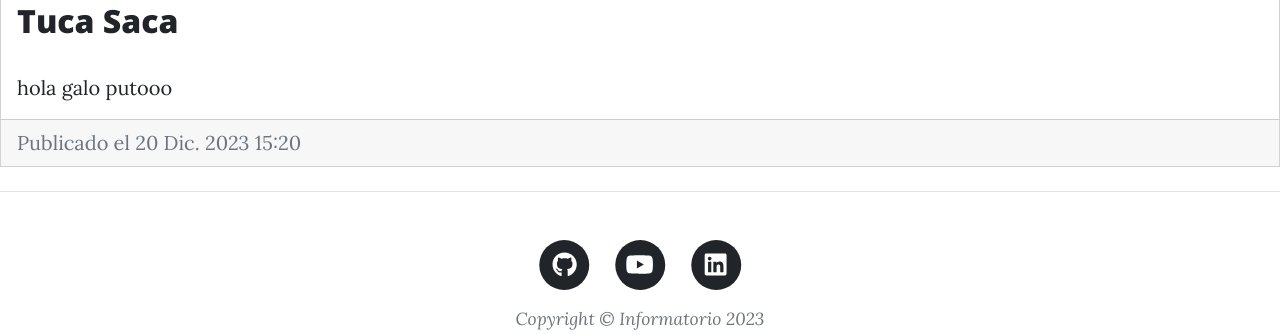
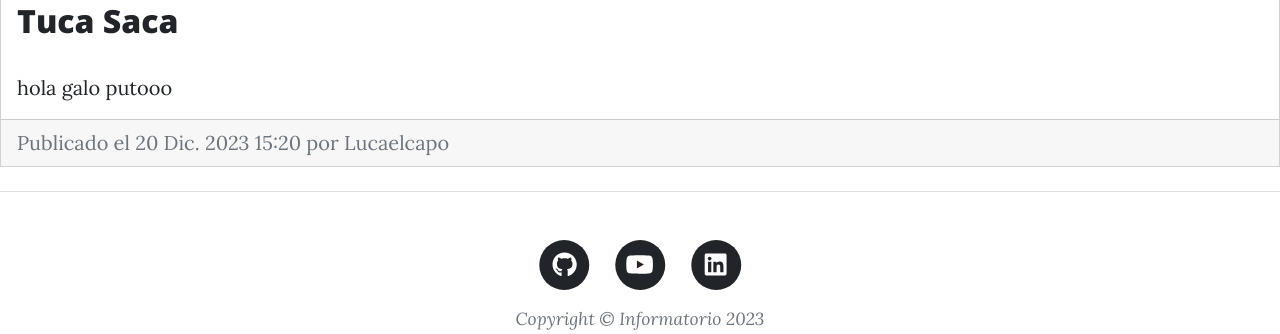
Before and after one commit to galoguini/web-noticias-django, a Django app: page /noticias/Detalle/9 in a window 1280 px wide. Shown: the part 1077-1411 px from the top of the page. Run offline with Django 4.2, Linux system fonts and the light colour scheme; data comes from the database, SQL or seed files in the repository; both versions use the stored data as it was after the commit; some libraries are stand-ins or nearby versions.

Commit message:
Pequeña modificación
Cambio de lugar de botones "editar" y "borrar". Ahora también aparece el nombre del usuario que publicó la noticia.

```diff
--- a/apps/noticias/views.py
+++ b/apps/noticias/views.py
@@ -25,14 +25,6 @@ class Cargar_noticia(CreateView):
         form.instance.usuario = self.request.user  # Asigna el usuario actual como el creador de la noticia
         return super().form_valid(form)
 
-'''''
-class Modificar_noticia(UpdateView):
-    model = Noticia
-    template_name = 'noticias/modificar_noticia.html'
-    form_class = Formulario_Modificar_Noticia
-    success_url = reverse_lazy('noticias:home_noticias')
-'''
-
 def Modificar_noticia(request, pk):
     noticia = get_object_or_404(Noticia, pk=pk)
     categorias = Categoria.objects.all()
--- a/templates/noticias/detalle_noticia.html
+++ b/templates/noticias/detalle_noticia.html
@@ -4,7 +4,7 @@
 
 {% block content %}
 
-<h1>Detalle de {{noticia.titulo}}</h1>
+<h1>Detalle de {{ noticia.titulo }}</h1>
 
 <div class="card mb-4">
     <img class="card-img-top" src="{{ noticia.imagen.url }}" alt="Card image cap">
@@ -12,18 +12,22 @@
         <h2 class="card-title">{{ noticia.titulo }}</h2>
         <p class="card-text">{{ noticia.contenido }}</p>
     </div>
+    {% if user.is_authenticated and noticia.usuario == user %}
+        <a href="{% url 'noticias:modificar_noticia' noticia.pk %}" class="btn btn-primary w-25" style="margin-top: 10px;">Editar</a>
+        <a href="{% url 'noticias:borrar_noticia' noticia.pk %}" class="btn btn-danger w-25" style="margin-top: 10px; margin-bottom: 10px">Borrar</a>
+    {% endif %}
     <div class="card-footer text-muted">
         {% if noticia.modificado %}
             {% if noticia.modificado != noticia.creado %}
-                    Modificado el {{ noticia.modificado }}
+                Modificado el {{ noticia.modificado }} por {{ noticia.usuario }}
             {% else %}
-                    Publicado el {{ noticia.creado }}
+                Publicado el {{ noticia.creado }} por {{ noticia.usuario }}
             {% endif %}
         {% else %}
-                Publicado el {{ noticia.creado }}
+            Publicado el {{ noticia.creado }} por {{ noticia.usuario }}
         {% endif %}
     </div>
-
 </div>
 
+
 {% endblock content %}
--- a/templates/noticias/home.html
+++ b/templates/noticias/home.html
@@ -24,13 +24,9 @@
             <h2 class="card-title">{{ noticia.titulo }}</h2>
             <p class="card-text">{{ noticia.contenido }}</p>
             <a href="{% url 'noticias:detalle_noticia' noticia.pk %}" class="btn btn-primary">Leer más &rarr;</a>
-            {% if user.is_authenticated and noticia.usuario == user %}
-                <a href="{% url 'noticias:modificar_noticia' noticia.pk %}">Editar</a>
-                <a href="{% url 'noticias:borrar_noticia' noticia.pk %}">Borrar</a>
-            {% endif %}
         </div>
         <div class="card-footer text-muted">
-            Publicado el {{ noticia.creado }}
+            Publicado el {{ noticia.creado }} por {{ noticia.usuario }}
         </div>
     </div>
 {% endfor %}
--- a/templates/noticias/noticia_confirm_delete.html
+++ b/templates/noticias/noticia_confirm_delete.html
@@ -5,7 +5,7 @@
 {% block content %}
 
 <form method="post"> {% csrf_token %}
-    <p>Estás seguro que deseas eliminar: "{{object}}"?<p>
+    <p>Estás seguro que deseas eliminar: "{{ noticia.titulo }}"?<p>
     {{ form }}
     <input type="submit" value="Confirmar">
 </form>
```
Also changed, not shown: ProyectoFinal/db.sqlite3, media/noticias/alfajores_R0147Lk.jpg (added), media/noticias/casacas_nWYC4AH.png (added), media/noticias/casacas_pAD9nji.png (added), 1 other file. Lines whose indentation alone changed are shown as unchanged.
